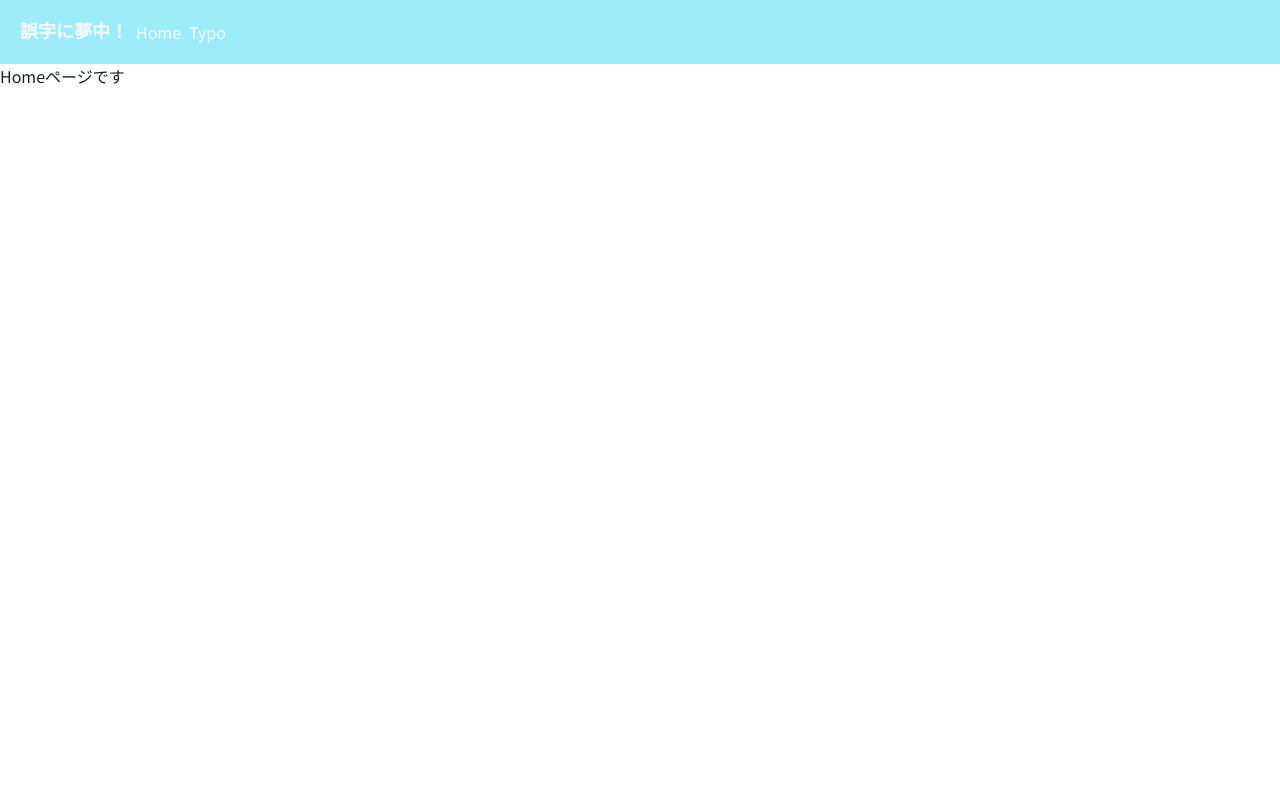
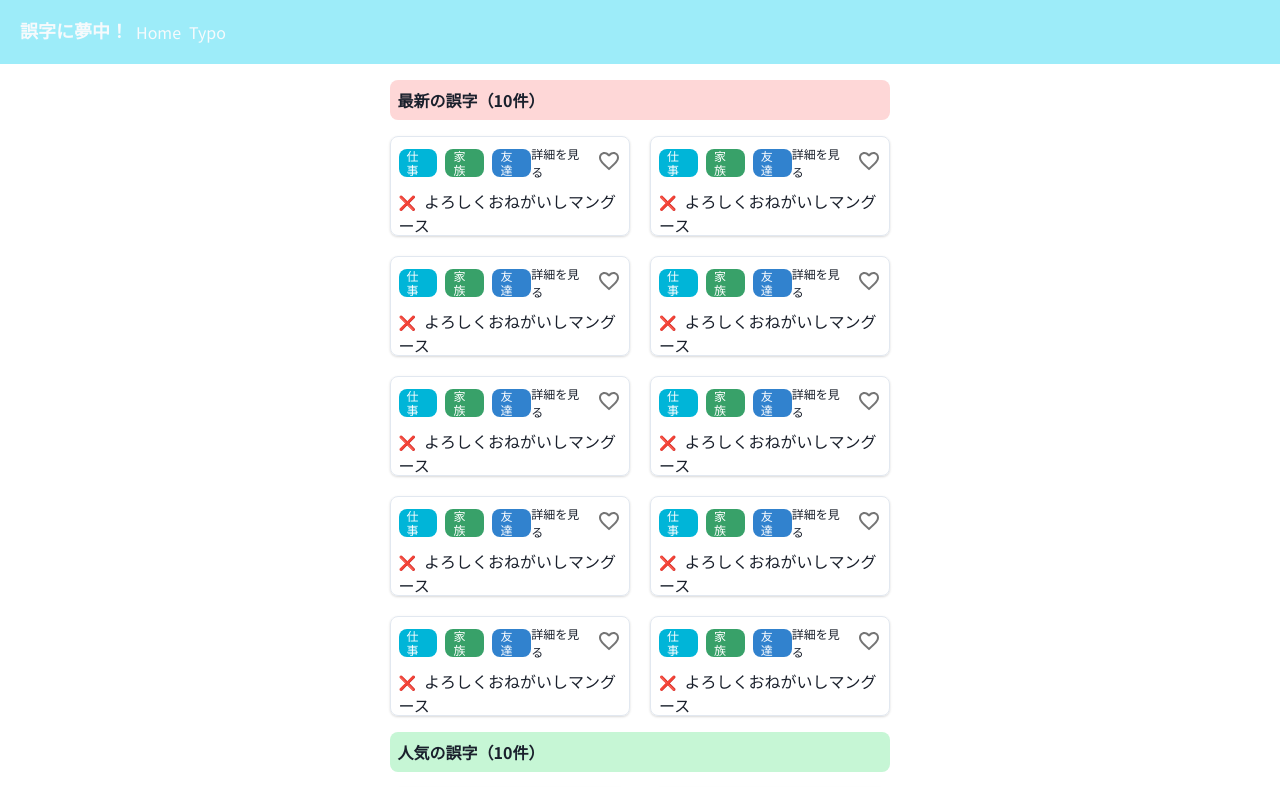
Before and after one commit to SyunWatanabe/crazy-about-typo-front, a React (Create React App) app: page / in a window 1280 px wide. Shown: the top 787 px of the page. Built offline with nearby package versions, Linux system fonts and the light colour scheme.

Commit message:
typo リスト系

```diff
--- /dev/null
+++ b/src/components/molecules/TypoItem.tsx
@@ -0,0 +1,88 @@
+import React, { memo, VFC, useState } from "react";
+import { Box, Flex, Tag, HStack } from "@chakra-ui/react";
+import FavoriteBorderIcon from "@material-ui/icons/FavoriteBorder";
+import FavoriteIcon from "@material-ui/icons/Favorite";
+
+const TypoItem: VFC = memo(() => {
+  const [liked, setLiked] = useState(false);
+
+  return (
+    <Box
+      height="100px"
+      borderWidth="1px"
+      borderRadius="lg"
+      overflow="hidden"
+      p={2}
+      boxShadow="base"
+      _hover={{ cursor: "pointer" }}
+    >
+      <Flex direction="column">
+        <Flex justify="space-between" align="center">
+          <Flex mb={2}>
+            <HStack>
+              <Tag
+                size="sm"
+                borderRadius="lg"
+                variant="solid"
+                colorScheme="cyan"
+                fontSize="xs"
+              >
+                仕事
+              </Tag>
+              <Tag
+                size="sm"
+                borderRadius="lg"
+                variant="solid"
+                colorScheme="green"
+                fontSize="xs"
+              >
+                家族
+              </Tag>
+              <Tag
+                size="sm"
+                borderRadius="lg"
+                variant="solid"
+                colorScheme="blue"
+                fontSize="xs"
+              >
+                友達
+              </Tag>
+            </HStack>
+          </Flex>
+          <Flex mb={2}>
+            <HStack>
+              <Box fontSize="xs">詳細を見る</Box>
+              <Box
+                _hover={{ opacity: 0.8 }}
+                mb={2}
+                onClick={() => setLiked(!liked)}
+              >
+                {liked ? (
+                  <FavoriteIcon color="secondary" />
+                ) : (
+                  <FavoriteBorderIcon color="action" />
+                )}
+              </Box>
+            </HStack>
+          </Flex>
+        </Flex>
+        <Flex direction="column">
+          <Box>
+            <Box as="span" fontSize="sm" mr={2}>
+              ❌
+            </Box>
+            よろしくおねがいしマングース
+          </Box>
+          <Box>
+            <Box as="span" fontSize="sm" mr={2}>
+              ⭕
+            </Box>
+            よろしくおねがいします
+          </Box>
+        </Flex>
+      </Flex>
+    </Box>
+  );
+});
+
+export default TypoItem;
--- /dev/null
+++ b/src/components/organisms/LatestTypoList.tsx
@@ -0,0 +1,29 @@
+import React, { memo, VFC } from "react";
+import { SimpleGrid, Box } from "@chakra-ui/react";
+
+import TypoItem from "../molecules/TypoItem";
+
+const LatestTypoList: VFC = memo(() => {
+  return (
+    <>
+      <Box
+        bg="red.100"
+        borderRadius="lg"
+        my={4}
+        p={2}
+        fontSize="md"
+        fontWeight="bold"
+        color=""
+      >
+        最新の誤字（10件）
+      </Box>
+      <SimpleGrid columns={[1, null, 2]} spacing="20px">
+        {[...Array(10)].map((i) => {
+          return <TypoItem key={i} />;
+        })}
+      </SimpleGrid>
+    </>
+  );
+});
+
+export default LatestTypoList;
--- /dev/null
+++ b/src/components/organisms/PopularTypoList.tsx
@@ -0,0 +1,29 @@
+import React, { memo, VFC } from "react";
+import { SimpleGrid, Box } from "@chakra-ui/react";
+
+import TypoItem from "../molecules/TypoItem";
+
+const PopularTypoList: VFC = memo(() => {
+  return (
+    <>
+      <Box
+        bg="green.100"
+        borderRadius="lg"
+        my={4}
+        p={2}
+        fontSize="md"
+        fontWeight="bold"
+        color=""
+      >
+        人気の誤字（10件）
+      </Box>
+      <SimpleGrid columns={[1, null, 2]} spacing="20px">
+        {[...Array(10)].map((i) => {
+          return <TypoItem key={i} />;
+        })}
+      </SimpleGrid>
+    </>
+  );
+});
+
+export default PopularTypoList;
--- a/src/components/pages/Home.tsx
+++ b/src/components/pages/Home.tsx
@@ -1,7 +1,16 @@
 import React, { memo, VFC } from "react";
+import { Container } from "@chakra-ui/react";
+
+import LatestTypoList from "../organisms/LatestTypoList";
+import PopularTypoList from "../organisms/PopularTypoList";
 
 const Home: VFC = memo(() => {
-  return <p>Homeページです</p>;
+  return (
+    <Container>
+      <LatestTypoList />
+      <PopularTypoList />
+    </Container>
+  );
 });
 
 export default Home;
--- a/src/components/pages/Typo.tsx
+++ b/src/components/pages/Typo.tsx
@@ -1,7 +1,14 @@
 import React, { memo, VFC } from "react";
+import { Container } from "@chakra-ui/react";
+
+import TypoForm from "../organisms/TypoForm";
 
 const Typo: VFC = memo(() => {
-  return <p>typoページです</p>;
+  return (
+    <Container>
+      <TypoForm />
+    </Container>
+  );
 });
 
 export default Typo;
```
Also changed, not shown: src/components/organisms/TypoList.tsx (added, +16 -0 lines).
